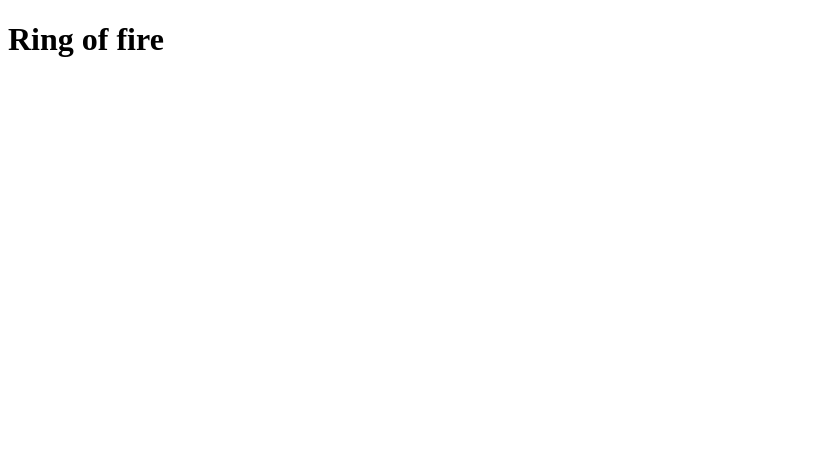
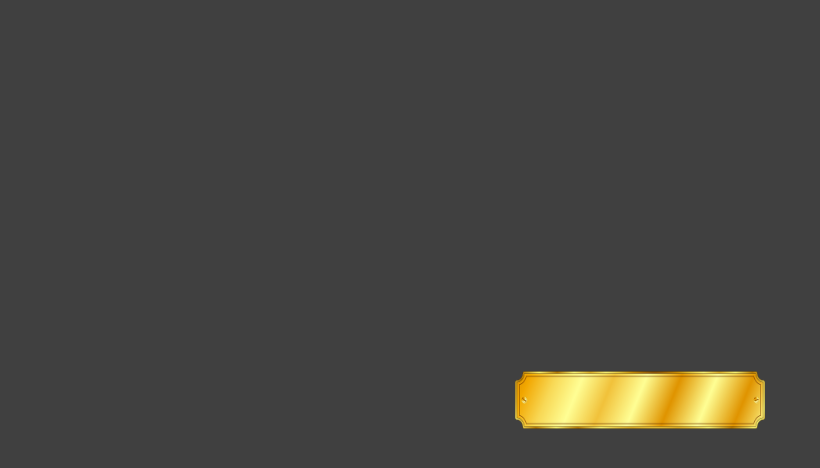
Before and after one commit to ChristianHeyden/ringoffire, an Angular app: page / in a window 1280 px wide. Shown: the top 468 px of the page, without its empty margins (0-820 px from the left). Built offline with nearby package versions, Linux system fonts and the light colour scheme.

Commit message:
add game component

```diff
--- a/src/app/app.component.html
+++ b/src/app/app.component.html
@@ -1,3 +1 @@
-<h1>Ring of fire</h1>
-
-<router-outlet />
+<router-outlet></router-outlet>
--- a/src/app/app.component.ts
+++ b/src/app/app.component.ts
@@ -1,10 +1,11 @@
 import { Component } from '@angular/core';
-import { RouterOutlet } from '@angular/router';
+import { RouterLink, RouterOutlet } from '@angular/router';
+import { GameComponent } from './game/game.component';
 
 @Component({
   selector: 'app-root',
   standalone: true,
-  imports: [RouterOutlet],
+  imports: [RouterOutlet, GameComponent, RouterLink],
   templateUrl: './app.component.html',
   styleUrl: './app.component.scss'
 })
--- a/src/app/app.routes.ts
+++ b/src/app/app.routes.ts
@@ -1,3 +1,8 @@
-import { Routes } from '@angular/router';
+import { Routes, RouterModule } from '@angular/router';
+import { StartScreenComponent } from './start-screen/start-screen.component';
+import { GameComponent } from './game/game.component';
 
-export const routes: Routes = [];
+export const routes: Routes = [
+    { path: '', component: StartScreenComponent },
+    { path: 'game', component: GameComponent },
+];
--- /dev/null
+++ b/src/app/game/game.component.html
@@ -0,0 +1 @@
+<p>game works!</p>
--- a/src/app/start-screen/start-screen.component.html
+++ b/src/app/start-screen/start-screen.component.html
@@ -1 +1,3 @@
-<p>start-screen works!</p>
+<div class="start-screen">
+    <img (click)="newGame()" src="assets/img/label.png" alt="">
+</div>
--- a/src/app/start-screen/start-screen.component.scss
+++ b/src/app/start-screen/start-screen.component.scss
@@ -0,0 +1,17 @@
+.start-screen{
+    background-color: #404040;
+    width: 100vw;
+    height: 100vh;
+    max-width: 100%;
+    display: flex;
+    justify-content: center;
+    align-items: center;
+    >img{
+        width: 250px;
+        height: 150px;
+        &:hover{
+            filter: brightness(1.5);
+            cursor: pointer;
+        }
+    }
+}
--- a/src/app/start-screen/start-screen.component.ts
+++ b/src/app/start-screen/start-screen.component.ts
@@ -1,4 +1,5 @@
 import { Component } from '@angular/core';
+import { Router } from '@angular/router';
 
 @Component({
   selector: 'app-start-screen',
@@ -9,4 +10,10 @@ import { Component } from '@angular/core';
 })
 export class StartScreenComponent {
 
+  constructor(private router: Router) {}
+
+  newGame(){
+    this.router.navigateByUrl('/game')
+  }
+
 }
--- a/src/styles.scss
+++ b/src/styles.scss
@@ -1 +1,3 @@
-/* You can add global styles to this file, and also import other style files */
+body{
+    margin: 0;
+}
```
Also changed, not shown: src/app/game/game.component.ts (added, +12 -0 lines), src/app/game/game.component.scss (added), 2 other files (tests, documents, lock files or other folders).
